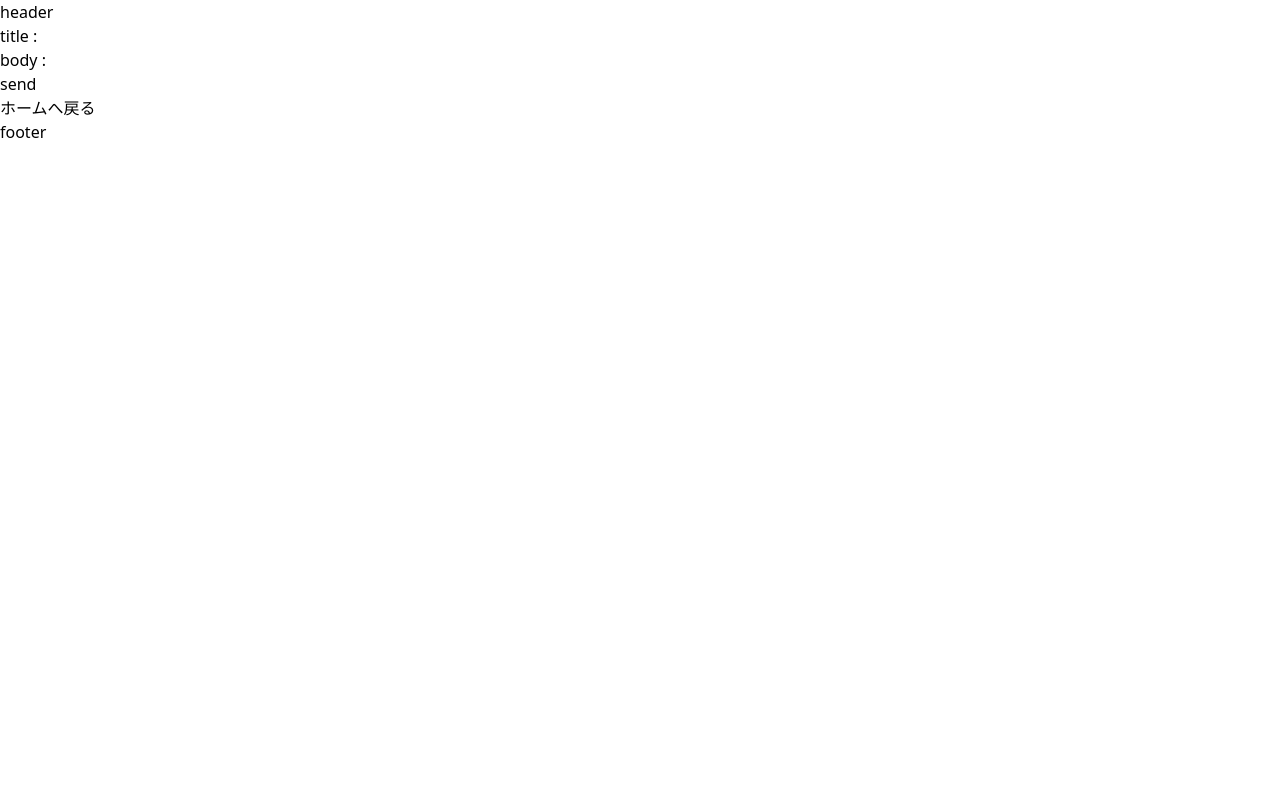
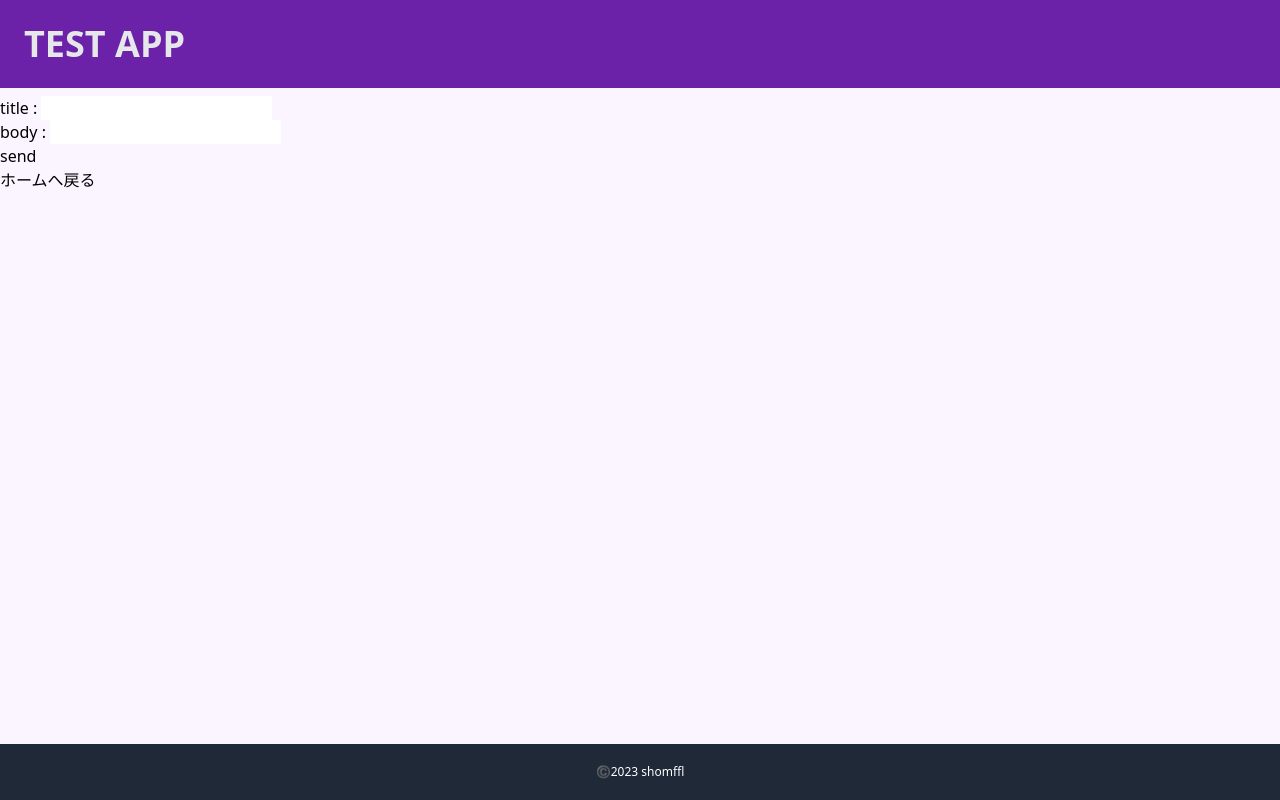
Before and after one commit to shomffl/nextjs-spring-blog-front, a Next.js app: page /posts/create in a window 1280 px wide. Built offline with nearby package versions, Linux system fonts and the light colour scheme.

Commit message:
[update]headerとfooterのレイアウトを修正

```diff
--- a/components/Layout.tsx
+++ b/components/Layout.tsx
@@ -2,10 +2,14 @@ import React from "react";
 
 export const Layout = ({ children }: any) => {
   return (
-    <div>
-      <header>header</header>
-      {children}
-      <footer>footer</footer>
+    <div className="min-h-screen bg-purple-50">
+      <header className="p-6 w-full bg-purple-800 fixed top-0 text-4xl font-bold text-gray-200">
+        TEST APP
+      </header>
+      <main className="pt-24 pb-20 ">{children}</main>
+      <footer className="p-5 w-full bg-gray-800 fixed bottom-0 text-center text-xs text-white">
+        ©️2023 shomffl
+      </footer>
     </div>
   );
 };
```
